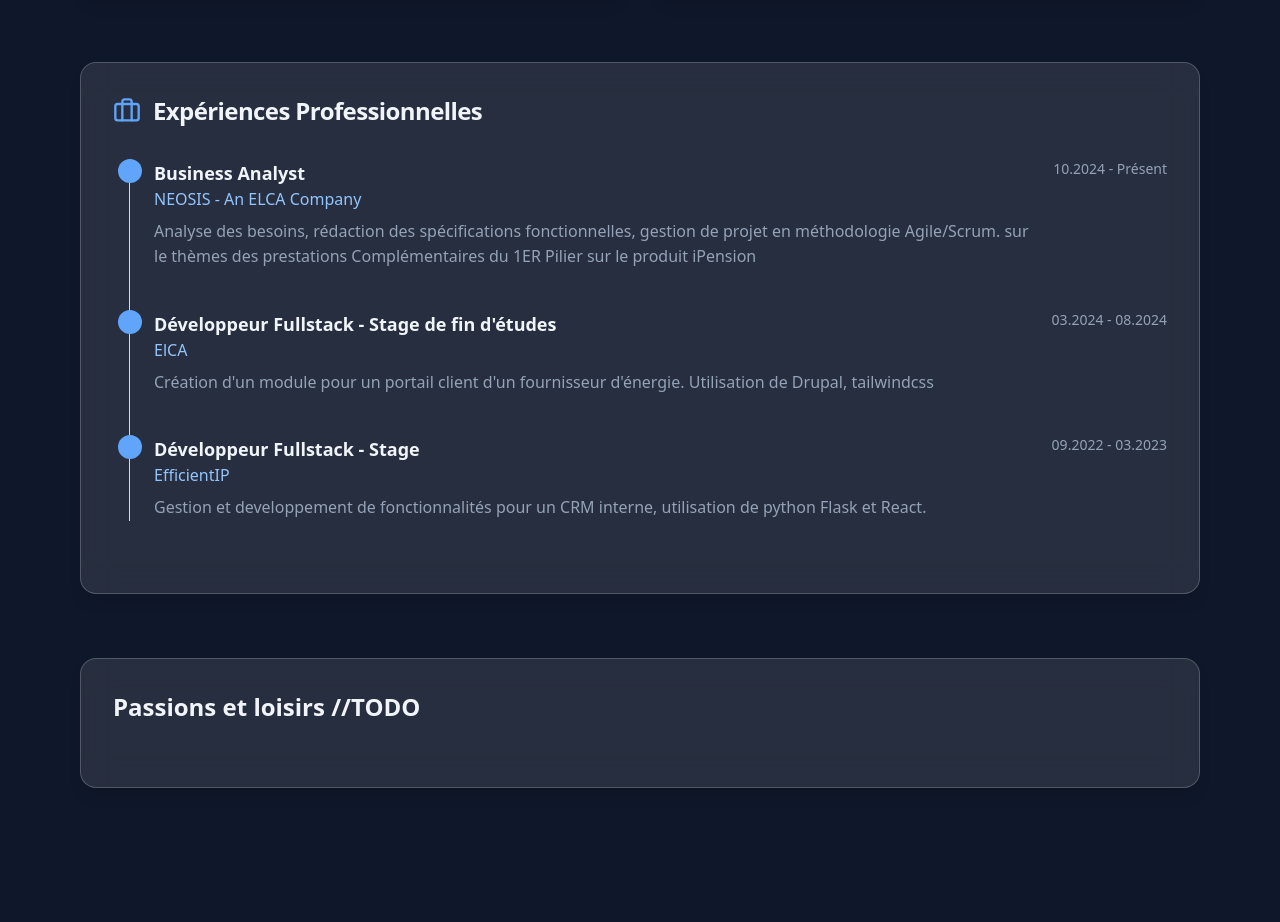
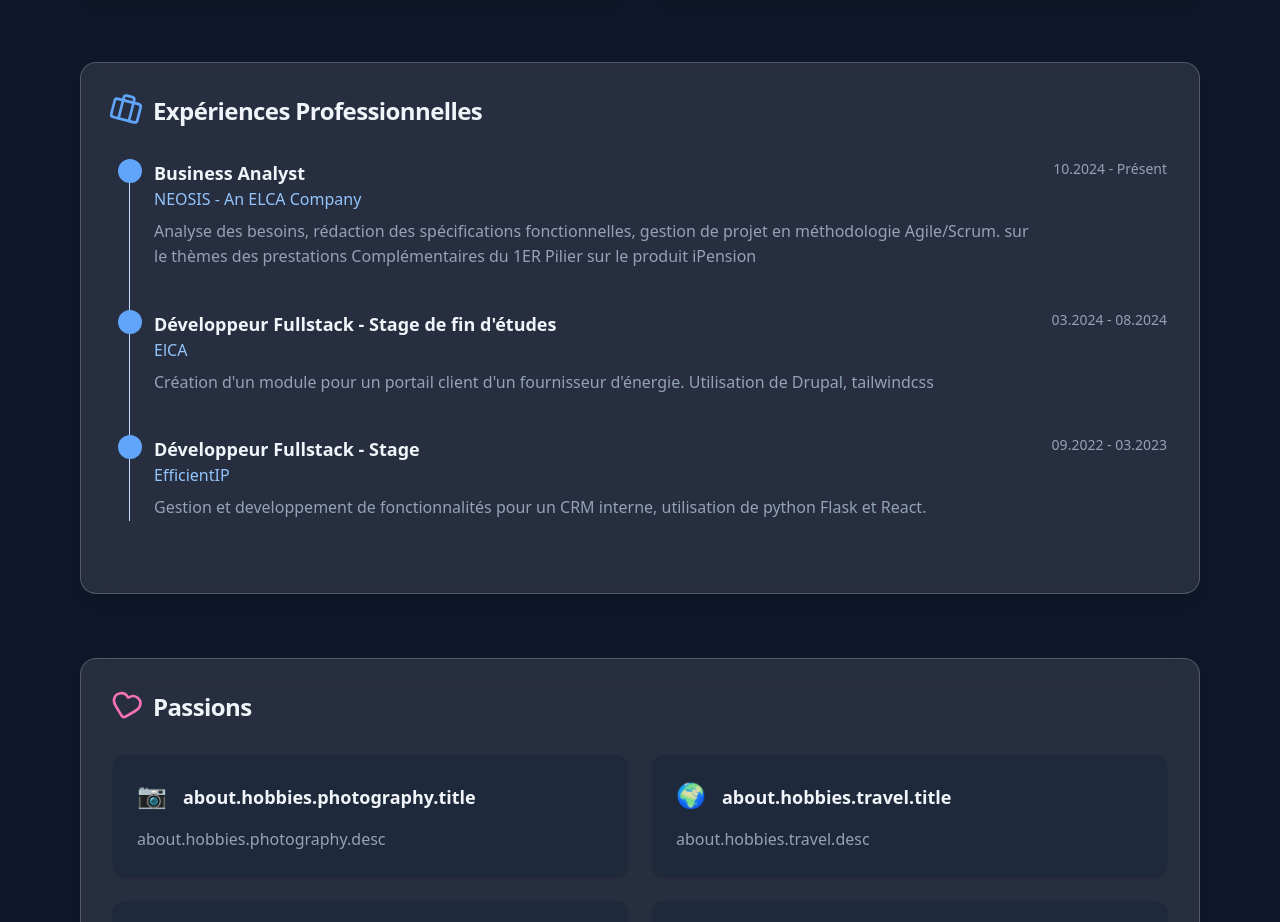
Before and after one commit to jubbakka/portfolio, a React (Vite) app in the folder front/: page /about in a window 1280 px wide. Shown: the part 850-1772 px from the top of the page. Built offline with nearby package versions, Linux system fonts and the light colour scheme.

Commit message:
feat(about): - add hobbies, need to add translations objects

```diff
--- a/front/src/pages/About.tsx
+++ b/front/src/pages/About.tsx
@@ -1,7 +1,7 @@
 import {motion} from "framer-motion";
 import {GlassCard} from "../components/ui/glass-card.tsx";
 import {useTranslation} from "react-i18next";
-import {BriefcaseIcon} from "lucide-react";
+import {BriefcaseIcon, Heart} from "lucide-react";
 
 import profileImage from "../images/juliengourmet.jpg";
 
@@ -13,8 +13,16 @@ const skills = [
     {name: "React", level: 80},
     {name: "Node.js", level: 75},
     {name: "CSS", level: 70},
-    {name: "HTML", level: 95},
+    {name: "HTML", level: 95}
 ];
+
+const hobbies = [
+    {key: "photography", emoji: "📷"},
+    {key: "travel", emoji: "🌍"},
+    {key: "hiking", emoji: "🥾"},
+    {key: "sports_cars", emoji: "🏎️"}
+];
+
 
 //todo add translation
 // review description on each experience
@@ -92,12 +100,12 @@ export default function About() {
                         </GlassCard>
                         <GlassCard className="p-8 h-full">
                             <h3 className="text-2xl font-bold mb-8">
-                            Compétences
+                                Compétences
                             </h3>
                             <div className="space-y-4">
                                 {skills.map((skill) => (
                                     <div key={skill.name}>
-                                           <div className="flex justify-between mb-1">
+                                        <div className="flex justify-between mb-1">
                                             <span>{skill.name}</span>
                                             <span>{skill.level}%</span>
                                         </div>
@@ -114,20 +122,31 @@ export default function About() {
                     </div>
                     <GlassCard className="mb-16 p-8">
                         <div className="flex items-center mb-8">
-                            <BriefcaseIcon className="w-7 h-7 text-blue-400 mr-3" />
-                            <h3 className="text-2xl font-bold tracking-tight font-sans">Expériences Professionnelles</h3>
+                            <motion.div
+                                animate={{
+                                    scale: [1, 1.2, 1],
+                                    rotate: [0, 15, -15, 0]
+                                }}
+                                transition={{repeat: Infinity, duration: 3, delay: 2}}
+                            >
+                                <BriefcaseIcon className="w-7 h-7 text-blue-400 mr-3"/>
+                            </motion.div>
+                            <h3 className="text-2xl font-bold tracking-tight font-sans">Expériences
+                                Professionnelles</h3>
                         </div>
                         <ol className="relative border-l border-blue-200 ml-4">
                             {experiences.map((exp) => (
                                 <li key={exp.title} className="mb-10 ml-6">
-                                    <span className="absolute -left-3 flex items-center justify-center w-6 h-6 bg-blue-400 rounded-full" />
+                                    <span
+                                        className="absolute -left-3 flex items-center justify-center w-6 h-6 bg-blue-400 rounded-full"/>
                                     <div className="flex justify-between items-start">
                                         <div>
                                             <h4 className="text-lg font-semibold font-sans">{exp.title}</h4>
                                             <span className="text-blue-300 font-medium font-sans">{exp.company}</span>
                                             <p className="text-slate-400 mt-2 font-sans">{exp.description}</p>
                                         </div>
-                                        <span className="text-sm text-slate-400 min-w-max ml-4 font-sans">{exp.date}</span>
+                                        <span
+                                            className="text-sm text-slate-400 min-w-max ml-4 font-sans">{exp.date}</span>
                                     </div>
                                 </li>
                             ))}
@@ -135,10 +154,36 @@ export default function About() {
                     </GlassCard>
 
                     <GlassCard className="mb-16 p-8">
-                        <h3 className="text-2xl font-bold mb-8">
-                            Passions et loisirs
-                            //TODO
-                        </h3>
+                        <div className="flex items-center mb-8">
+                            <motion.div
+                                animate={{
+                                    scale: [1, 1.2, 1],
+                                    rotate: [0, 15, -15, 0]
+                                }}
+                                transition={{repeat: Infinity, duration: 3, delay: 2}}
+                            >
+                                <Heart className="w-7 h-7 text-pink-400 mr-3"/>
+                            </motion.div>
+                            <h3 className="text-2xl font-bold tracking-tight font-sans">Passions</h3>
+                        </div>
+                        <div className="grid grid-cols-1 sm:grid-cols-2 gap-6">
+                            {hobbies.map((hobby) => (
+                                <div
+                                    key={hobby.key}
+                                    className="bg-slate-800 rounded-xl p-6 shadow flex flex-col items-start"
+                                >
+                                    <div className={"flex items-center mb-2 space-x-4"}>
+                                        <span className="text-2xl mb-2">{hobby.emoji}</span>
+                                        <h4 className="text-lg font-semibold mb-1">
+                                            {t(`about.hobbies.${hobby.key}.title`)}
+                                        </h4>
+                                    </div>
+                                    <p className="text-slate-400">
+                                        {t(`about.hobbies.${hobby.key}.desc`)}
+                                    </p>
+                                </div>
+                            ))}
+                        </div>
                     </GlassCard>
                 </section>
 
```
